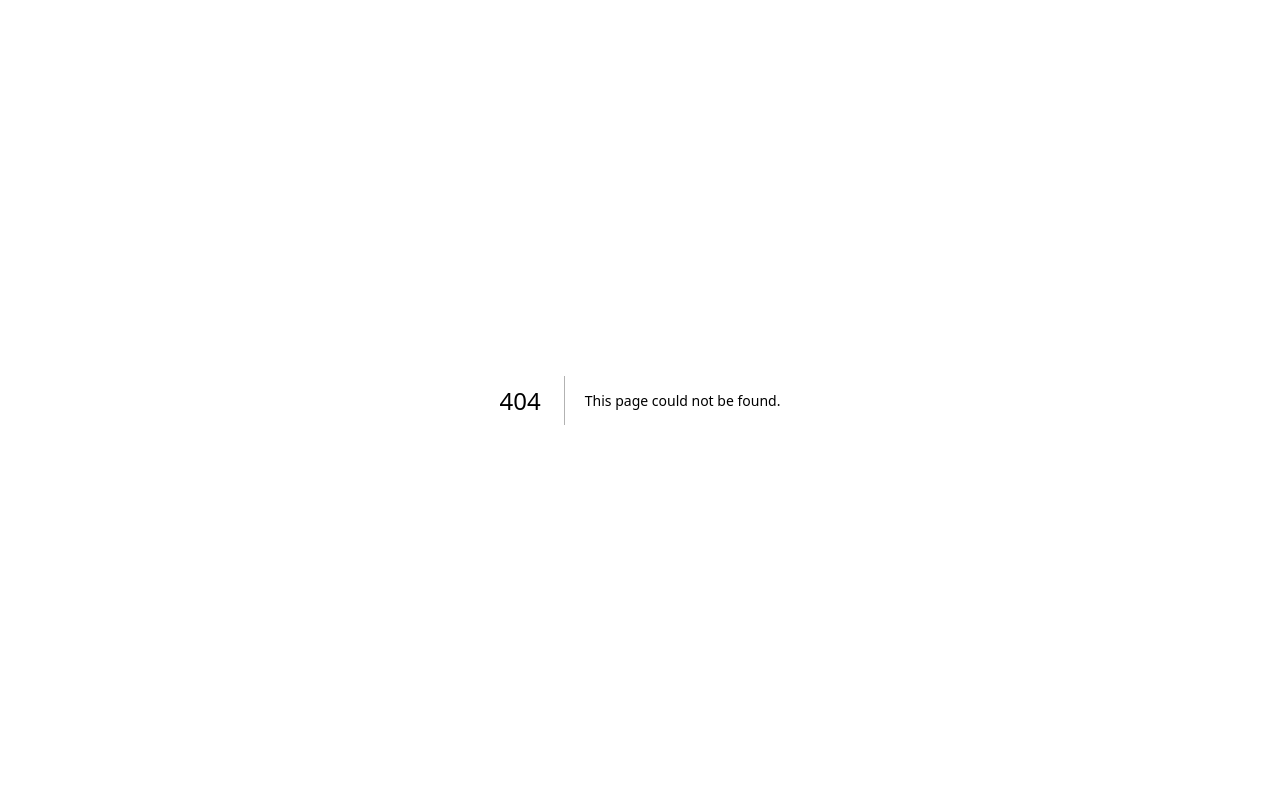
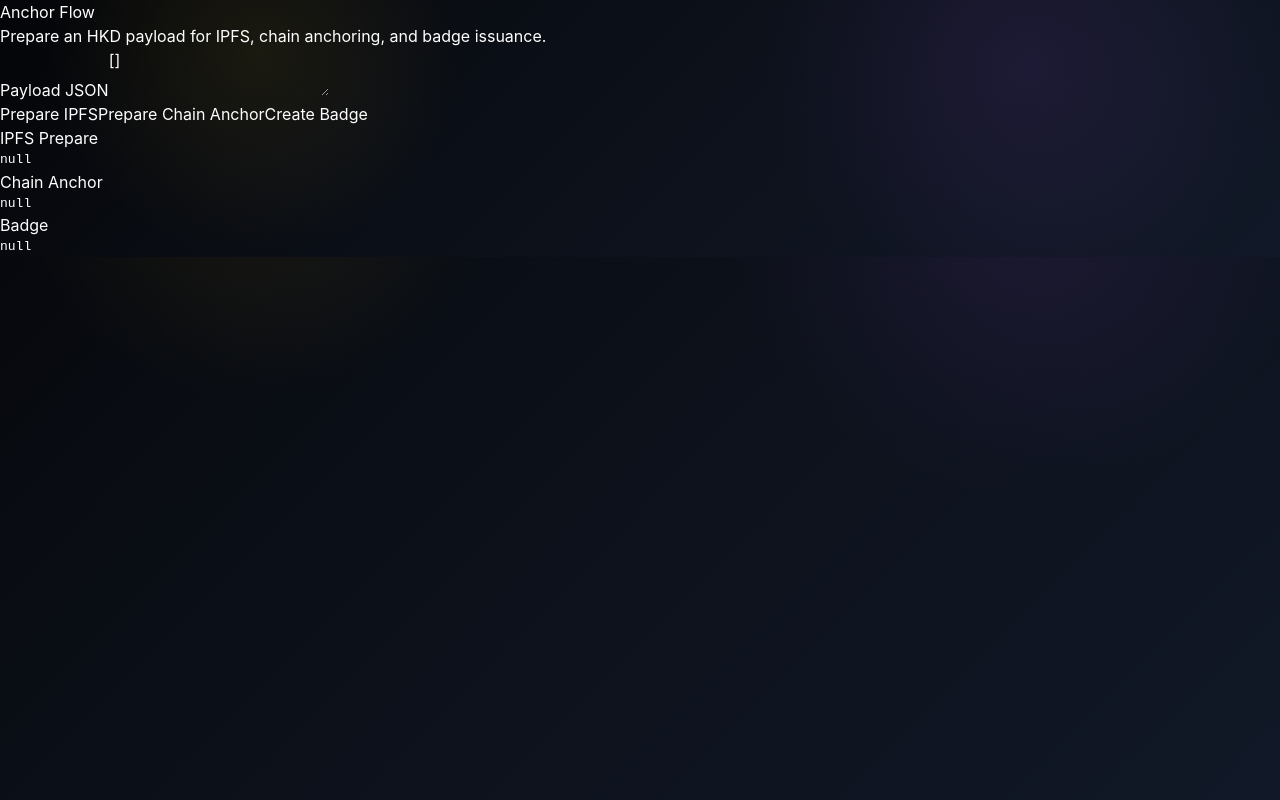
Before and after one commit to wortforfilms/scripts, a Next.js app in the folder apps/maataa-ui/: page /anchor in a window 1280 px wide. Before the commit this address had no page. Built offline with nearby package versions, Linux system fonts and the light colour scheme.

Commit message:
Add anchor flow UI page

```diff
--- /dev/null
+++ b/apps/maataa-ui/app/anchor/page.tsx
@@ -0,0 +1,120 @@
+"use client";
+
+import { useState } from "react";
+
+type AnchorResult = {
+  merkleRoot?: string;
+  ipfsCid?: string;
+  txHash?: string;
+  chainId?: string;
+  note?: string;
+  badgeStatus?: string;
+};
+
+export default function AnchorPage() {
+  const [payloadText, setPayloadText] = useState("[]");
+  const [ipfs, setIpfs] = useState<AnchorResult | null>(null);
+  const [anchor, setAnchor] = useState<AnchorResult | null>(null);
+  const [badge, setBadge] = useState<AnchorResult | null>(null);
+  const [loading, setLoading] = useState<string | null>(null);
+
+  async function prepareIpfs() {
+    setLoading("ipfs");
+    try {
+      const payload = JSON.parse(payloadText);
+      const res = await fetch("/api/proof/ipfs/prepare", {
+        method: "POST",
+        headers: { "Content-Type": "application/json" },
+        body: JSON.stringify({ payload })
+      });
+      setIpfs(await res.json());
+      setAnchor(null);
+      setBadge(null);
+    } finally {
+      setLoading(null);
+    }
+  }
+
+  async function prepareAnchor() {
+    if (!ipfs?.merkleRoot) return;
+    setLoading("anchor");
+    try {
+      const res = await fetch("/api/proof/anchor/prepare", {
+        method: "POST",
+        headers: { "Content-Type": "application/json" },
+        body: JSON.stringify({ merkleRoot: ipfs.merkleRoot })
+      });
+      setAnchor(await res.json());
+      setBadge(null);
+    } finally {
+      setLoading(null);
+    }
+  }
+
+  async function createBadge() {
+    setLoading("badge");
+    try {
+      const record = {
+        merkleRoot: ipfs?.merkleRoot,
+        ipfsCid: ipfs?.ipfsCid,
+        txHash: anchor?.txHash,
+        chainId: anchor?.chainId,
+        signature: "present"
+      };
+      const res = await fetch("/api/proof/badge", {
+        method: "POST",
+        headers: { "Content-Type": "application/json" },
+        body: JSON.stringify(record)
+      });
+      setBadge(await res.json());
+    } finally {
+      setLoading(null);
+    }
+  }
+
+  return (
+    <div className="min-h-screen bg-black p-6 text-white">
+      <div className="mx-auto max-w-5xl space-y-6">
+        <div>
+          <h1 className="text-3xl font-bold text-yellow-300">Anchor Flow</h1>
+          <p className="mt-2 text-white/60">Prepare an HKD payload for IPFS, chain anchoring, and badge issuance.</p>
+        </div>
+
+        <div className="rounded-2xl border border-white/10 bg-white/5 p-5">
+          <label className="mb-3 block text-sm text-white/70">Payload JSON</label>
+          <textarea
+            value={payloadText}
+            onChange={(e) => setPayloadText(e.target.value)}
+            className="min-h-[180px] w-full rounded-xl border border-white/10 bg-black/40 p-4 font-mono text-sm text-white outline-none"
+          />
+          <div className="mt-4 flex flex-wrap gap-3">
+            <button onClick={prepareIpfs} disabled={loading !== null} className="rounded-xl bg-yellow-400 px-4 py-3 font-semibold text-black disabled:opacity-50">
+              {loading === "ipfs" ? "Preparing IPFS..." : "Prepare IPFS"}
+            </button>
+            <button onClick={prepareAnchor} disabled={!ipfs?.merkleRoot || loading !== null} className="rounded-xl border border-white/10 bg-white/5 px-4 py-3 font-semibold text-white disabled:opacity-50">
+              {loading === "anchor" ? "Preparing Anchor..." : "Prepare Chain Anchor"}
+            </button>
+            <button onClick={createBadge} disabled={!anchor?.txHash || loading !== null} className="rounded-xl border border-white/10 bg-white/5 px-4 py-3 font-semibold text-white disabled:opacity-50">
+              {loading === "badge" ? "Creating Badge..." : "Create Badge"}
+            </button>
+          </div>
+        </div>
+
+        <div className="grid gap-6 lg:grid-cols-3">
+          <div className="rounded-2xl border border-white/10 bg-white/5 p-5">
+            <div className="text-sm text-yellow-300">IPFS Prepare</div>
+            <pre className="mt-3 overflow-auto rounded-xl bg-black/40 p-3 text-xs text-white/80">{JSON.stringify(ipfs, null, 2)}</pre>
+          </div>
+          <div className="rounded-2xl border border-white/10 bg-white/5 p-5">
+            <div className="text-sm text-yellow-300">Chain Anchor</div>
+            <pre className="mt-3 overflow-auto rounded-xl bg-black/40 p-3 text-xs text-white/80">{JSON.stringify(anchor, null, 2)}</pre>
+          </div>
+          <div className="rounded-2xl border border-white/10 bg-white/5 p-5">
+            <div className="text-sm text-yellow-300">Badge</div>
+            <pre className="mt-3 overflow-auto rounded-xl bg-black/40 p-3 text-xs text-white/80">{JSON.stringify(badge, null, 2)}</pre>
+          </div>
+        </div>
+      </div>
+    </div>
+  );
+}
```
